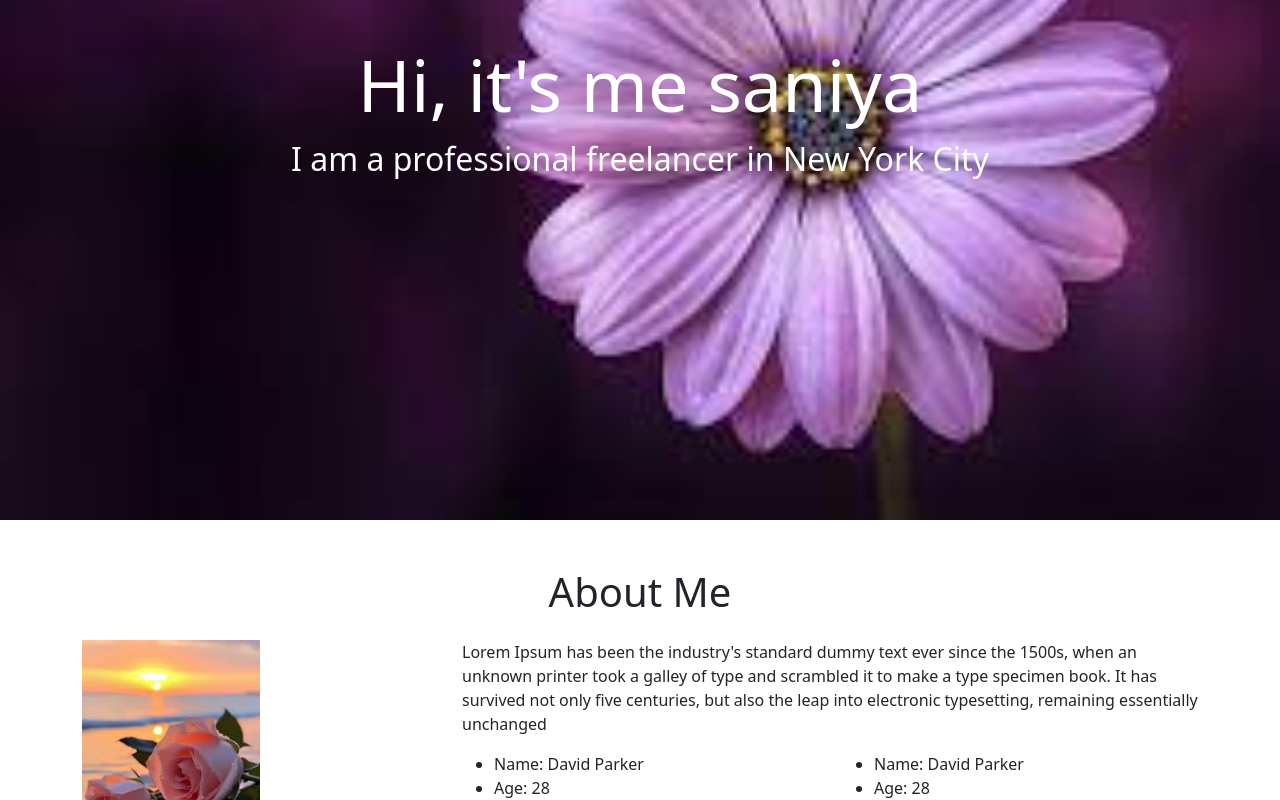
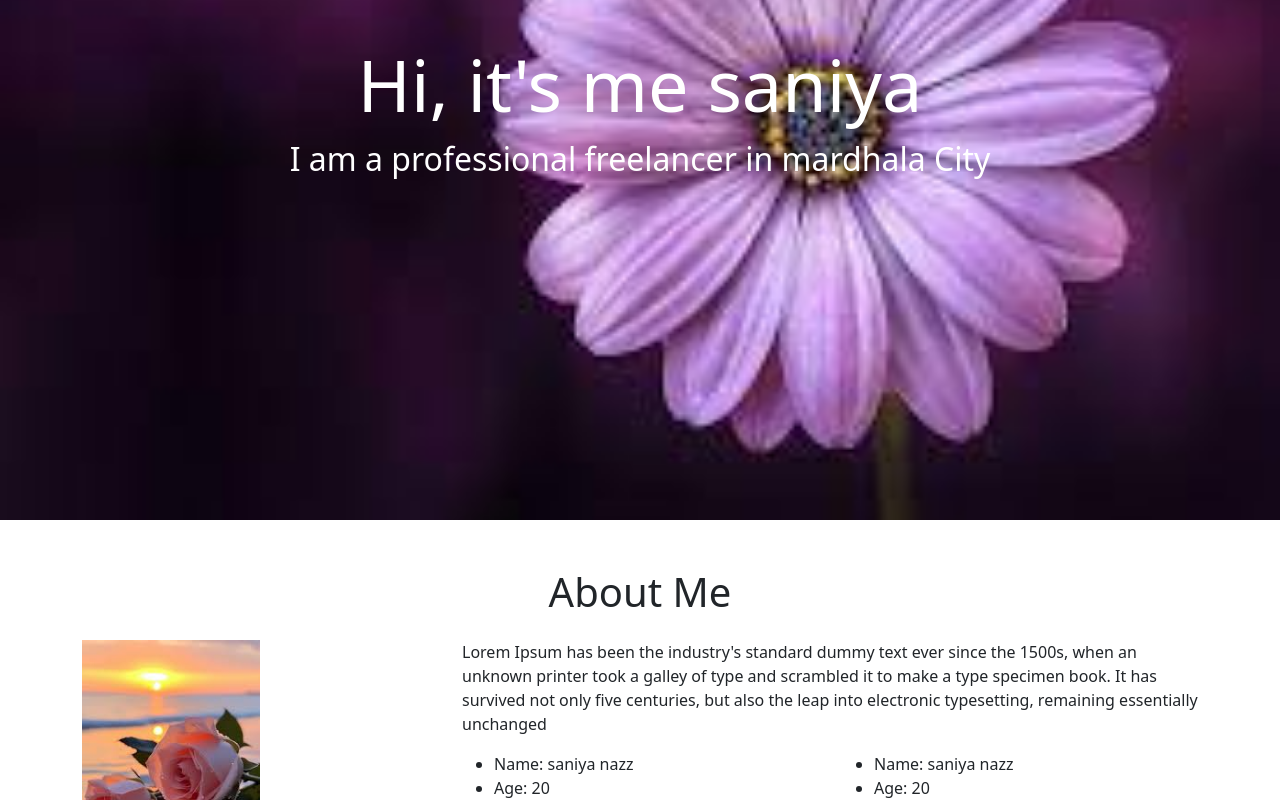
Before and after one commit to saniyanazz/my-portfolio, a plain HTML site: page index.html in a window 1280 px wide. Shown: the part 280-1080 px from the top of the page. Drawn offline with nearby package versions, Linux system fonts and the light colour scheme.

Commit message:
Update index.html
change the name to saniya nazz

```diff
--- a/index.html
+++ b/index.html
@@ -51,7 +51,7 @@
       <div class="row">
       <div class="col-lg-12 col-md-12 col-sm-12 col-xs-12 hero-text">
           <h2 class="hero_title">Hi, it's me saniya</h2>
-          <p class="hero_desc">I am a professional freelancer in New York City</p>
+          <p class="hero_desc">I am a professional freelancer in mardhala City</p>
       </div>
       </div>
   </div>
@@ -73,16 +73,16 @@
               <div class="row mt-3">
                   <div class="col-md-6">
                       <ul>
-                          <li>Name: David Parker</li>
-                          <li>Age: 28</li>
+                          <li>Name: saniya nazz</li>
+                          <li>Age: 20</li>
                           <li>Occupation: Web Developer</li>
 
                       </ul>
                   </div>
                   <div class="col-md-6">
                       <ul>
-                          <li>Name: David Parker</li>
-                          <li>Age: 28</li>
+                          <li>Name: saniya nazz</li>
+                          <li>Age: 20</li>
                           <li>Occupation: Web Developer</li>
 
                       </ul>
```
